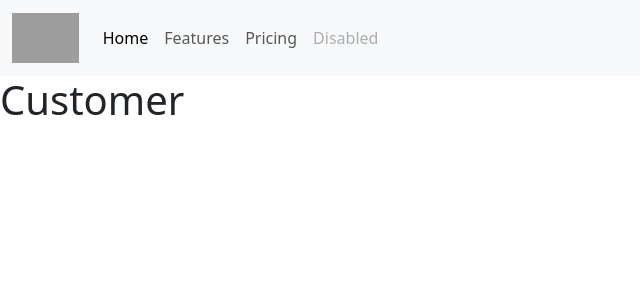
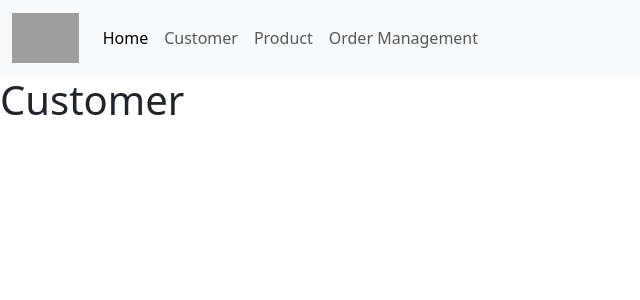
Before and after one commit to SalmanMohammed2001/pos-react, a React (Vite) app: page /customer in a window 1280 px wide. Shown: the top 300 px of the page, without its empty margins (0-640 px from the left). Built offline with nearby package versions, Linux system fonts and the light colour scheme; grey boxes are pictures that could not be loaded.

Commit message:
customize Home page

```diff
--- a/src/App.tsx
+++ b/src/App.tsx
@@ -4,6 +4,7 @@ import './App.css'
 import Home from "./components/Home.tsx";
 import Customer from "./components/Customer.tsx";
 import Product from "./components/Product.tsx";
+import Order from "./components/Order.tsx";
 
 function App() {
 
@@ -24,16 +25,16 @@ function App() {
             <div className="collapse navbar-collapse" id="navbarNav">
               <ul className="navbar-nav">
                 <li className="nav-item">
-                  <a className="nav-link active" aria-current="page" href="#">Home</a>
+                  <Link className="nav-link active" aria-current="page" to={'/'}>Home</Link>
                 </li>
                 <li className="nav-item">
-                  <a className="nav-link" href="#">Features</a>
+                  <Link className="nav-link" to={'/customer'}>Customer</Link>
                 </li>
                 <li className="nav-item">
-                  <a className="nav-link" href="#">Pricing</a>
+                  <Link className="nav-link" to={'/Product'}>Product</Link>
                 </li>
                 <li className="nav-item">
-                  <a className="nav-link disabled" aria-disabled="true">Disabled</a>
+                  <Link className="nav-link" to={'/order'}>Order Management</Link>
                 </li>
               </ul>
             </div>
@@ -43,6 +44,7 @@ function App() {
           <Route path={'/'} element={<Home/>}/>
           <Route path={'/customer'} element={<Customer/>}/>
           <Route path={'/product'} element={<Product/>}/>
+          <Route path={'/order'} element={<Order/>}/>
         </Routes>
       </Router>
     </div>
--- a/src/components/Home.tsx
+++ b/src/components/Home.tsx
@@ -54,12 +54,16 @@ function Home(){
           </div>
           <br/>
           <div className="row">
-              <div className="col-12 col-md-6">
+              <div className="col-12 col-md-9">
                   <div className="context">
                       <DefaultChart/>
                   </div>
               </div>
-              <div className="col-12 col-md-6">
+              <div className="col-12 col-md-3">
+                    <MinQtyCard/>
+                    <MinQtyCard/>
+                    <MinQtyCard/>
+                    <MinQtyCard/>
                     <MinQtyCard/>
               </div>
           </div>
--- a/src/components/card/MinQtyCard.tsx
+++ b/src/components/card/MinQtyCard.tsx
@@ -1,9 +1,14 @@
+import React from "react";
 
 
 function MinQtyCard(){
+    const style:React.CSSProperties={
+        maxWidth:'100%',
+        marginBottom:'10px'
 
+    }
     return(
-        <div className="card" style="width: 18rem;">
+        <div className="card" style={style}>
             <img src="..." className="card-img-top" alt="..."/>
                 <div className="card-body">
                     <h5 className="card-title">Card title</h5>
```
